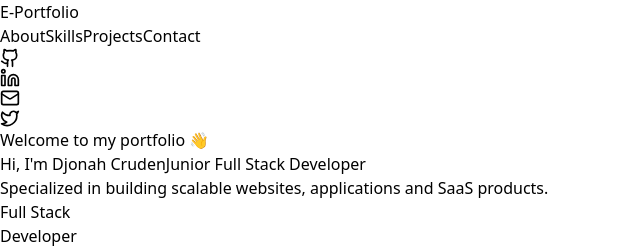
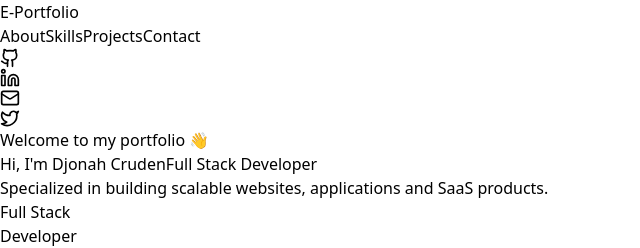
Before and after one commit to djonahkc/e_portfolio, a React (Vite) app: page / in a window 1280 px wide. Shown: the top 248 px of the page, without its empty margins (0-640 px from the left). Built offline with nearby package versions, Linux system fonts and the light colour scheme.

Commit message:
Removed junior from my Hero home screen

```diff
--- a/src/components/Hero.tsx
+++ b/src/components/Hero.tsx
@@ -18,7 +18,7 @@ export function Hero() {
 
           <h1 className="text-5xl font-bold text-gray-900 mb-6 animate-slide-up [animation-delay:200ms]">
             Hi, I'm Djonah Cruden
-            <span className="block text-indigo-600">Junior Full Stack Developer</span>
+            <span className="block text-indigo-600">Full Stack Developer</span>
           </h1>
 
           <p className="text-xl text-gray-600 mb-8 animate-slide-up [animation-delay:400ms]">
```
